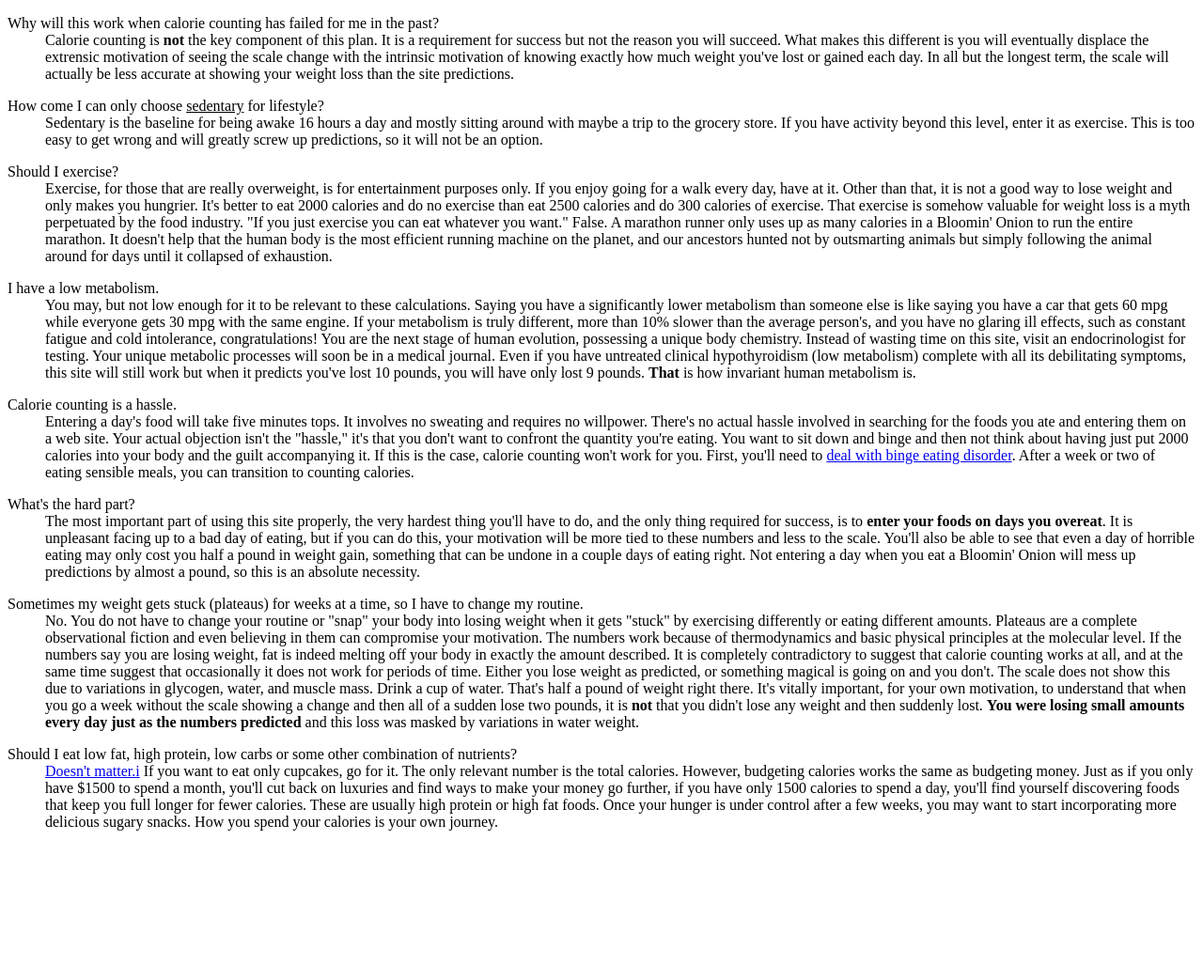
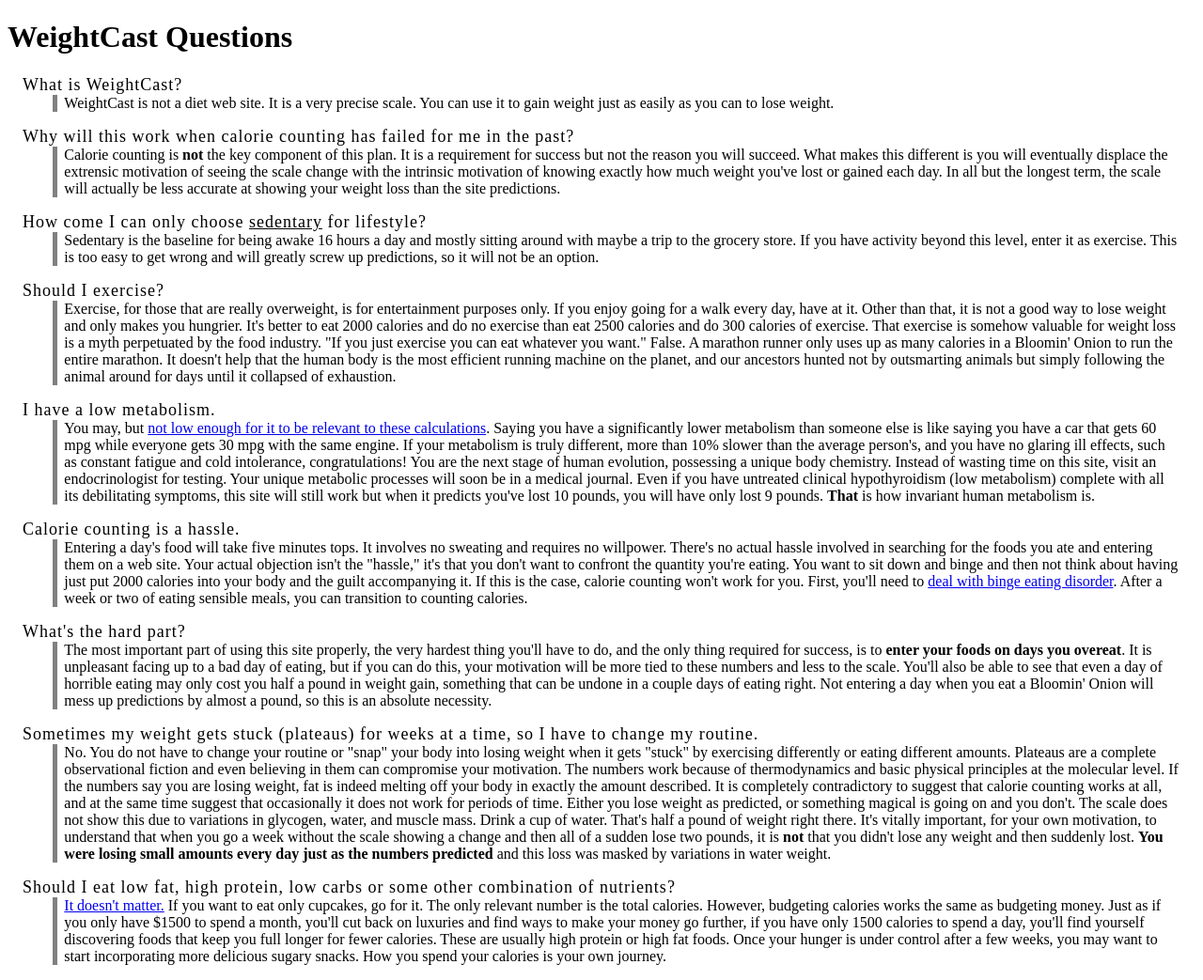
Before and after one commit to Lucent/fitCast, a PHP site: page /faq.html in a window 1280 px wide. Shown: the whole page at 94% size. Before the commit the page ends 884 px from the top, so only its background shows below. Run offline with PHP 8.4, Linux system fonts and the light colour scheme.

Commit message:
Link to FAQ and improve its appearance.

```diff
--- a/faq.html
+++ b/faq.html
@@ -2,11 +2,18 @@
 <html>
 <head>
 <style>
-dt		{ margin-top: 1em; }
+dl		{ margin: 1em; }
+dt		{ font-size: large; letter-spacing: 1px; }
+dd		{ margin-bottom: 1em; border-left: thick solid gray; padding-left: 1ex; margin-left: 2em; }
 </style>
 </head>
 <body>
+<h1>WeightCast Questions</h1>
 <dl>
+
+<dt>What is WeightCast?</dt>
+<dd>WeightCast is not a diet web site. It is a very precise scale. You can use it to gain weight just as easily as you can to lose weight.</dd>
+
 
 <dt>Why will this work when calorie counting has failed for me in the past?</dt>
 <dd>Calorie counting is <strong>not</strong> the key component of this plan. It is a requirement for success but not the reason you will succeed. What makes this different is you will eventually displace the extrensic motivation of seeing the scale change with the intrinsic motivation of knowing exactly how much weight you've lost or gained each day. In all but the longest term, the scale will actually be less accurate at showing your weight loss than the site predictions.
@@ -18,7 +25,7 @@ dt		{ margin-top: 1em; }
 <dd>Exercise, for those that are really overweight, is for entertainment purposes only. If you enjoy going for a walk every day, have at it. Other than that, it is not a good way to lose weight and only makes you hungrier. It's better to eat 2000 calories and do no exercise than eat 2500 calories and do 300 calories of exercise. That exercise is somehow valuable for weight loss is a myth perpetuated by the food industry. "If you just exercise you can eat whatever you want." False. A marathon runner only uses up as many calories in a Bloomin' Onion to run the entire marathon. It doesn't help that the human body is the most efficient running machine on the planet, and our ancestors hunted not by outsmarting animals but simply following the animal around for days until it collapsed of exhaustion.
 
 <dt>I have a low metabolism.</dt>
-<dd>You may, but not low enough for it to be relevant to these calculations. Saying you have a significantly lower metabolism than someone else is like saying you have a car that gets 60 mpg while everyone gets 30 mpg with the same engine. If your metabolism is truly different, more than 10% slower than the average person's, and you have no glaring ill effects, such as constant fatigue and cold intolerance, congratulations! You are the next stage of human evolution, possessing a unique body chemistry. Instead of wasting time on this site, visit an endocrinologist for testing. Your unique metabolic processes will soon be in a medical journal. Even if you have untreated clinical hypothyroidism (low metabolism) complete with all its debilitating symptoms, this site will still work but when it predicts you've lost 10 pounds, you will have only lost 9 pounds. <b>That</b> is how invariant human metabolism is.
+<dd>You may, but <a href="http://examine.com/faq/does-metabolism-vary-between-two-people.html">not low enough for it to be relevant to these calculations</a>. Saying you have a significantly lower metabolism than someone else is like saying you have a car that gets 60 mpg while everyone gets 30 mpg with the same engine. If your metabolism is truly different, more than 10% slower than the average person's, and you have no glaring ill effects, such as constant fatigue and cold intolerance, congratulations! You are the next stage of human evolution, possessing a unique body chemistry. Instead of wasting time on this site, visit an endocrinologist for testing. Your unique metabolic processes will soon be in a medical journal. Even if you have untreated clinical hypothyroidism (low metabolism) complete with all its debilitating symptoms, this site will still work but when it predicts you've lost 10 pounds, you will have only lost 9 pounds. <b>That</b> is how invariant human metabolism is.
 
 <dt>Calorie counting is a hassle.</dt>
 <dd>Entering a day's food will take five minutes tops. It involves no sweating and requires no willpower. There's no actual hassle involved in searching for the foods you ate and entering them on a web site. Your actual objection isn't the "hassle," it's that you don't want to confront the quantity you're eating. You want to sit down and binge and then not think about having just put 2000 calories into your body and the guilt accompanying it. If this is the case, calorie counting won't work for you. First, you'll need to <a href="http://www.amazon.com/Taming-Feast-Beast-Recognize-Struggle/dp/0440507243/">deal with binge eating disorder</a>. After a week or two of eating sensible meals, you can transition to counting calories.
@@ -32,7 +39,7 @@ dt		{ margin-top: 1em; }
 The scale does not show this due to variations in glycogen, water, and muscle mass. Drink a cup of water. That's half a pound of weight right there. It's vitally important, for your own motivation, to understand that when you go a week without the scale showing a change and then all of a sudden lose two pounds, it is <strong>not</strong> that you didn't lose any weight and then suddenly lost. <strong>You were losing small amounts every day just as the numbers predicted</strong> and this loss was masked by variations in water weight.
 
 <dt>Should I eat low fat, high protein, low carbs or some other combination of nutrients?</dt>
-<dd><a href="http://examine.com/faq/what-should-i-eat-for-weight-loss.html">Doesn't matter.i</a> If you want to eat only cupcakes, go for it. The only relevant number is the total calories. However, budgeting calories works the same as budgeting money. Just as if you only have $1500 to spend a month, you'll cut back on luxuries and find ways to make your money go further, if you have only 1500 calories to spend a day, you'll find yourself discovering foods that keep you full longer for fewer calories. These are usually high protein or high fat foods. Once your hunger is under control after a few weeks, you may want to start incorporating more delicious sugary snacks. How you spend your calories is your own journey.
+<dd><a href="http://examine.com/faq/what-should-i-eat-for-weight-loss.html">It doesn't matter.</a> If you want to eat only cupcakes, go for it. The only relevant number is the total calories. However, budgeting calories works the same as budgeting money. Just as if you only have $1500 to spend a month, you'll cut back on luxuries and find ways to make your money go further, if you have only 1500 calories to spend a day, you'll find yourself discovering foods that keep you full longer for fewer calories. These are usually high protein or high fat foods. Once your hunger is under control after a few weeks, you may want to start incorporating more delicious sugary snacks. How you spend your calories is your own journey.
 
 </dl>
 </body>
--- a/index.php
+++ b/index.php
@@ -21,6 +21,7 @@ input[type=text]	{ width: 5ex; font-size: medium; }
 <body>
 <h1>WeightCast</h1>
 <h2>Forecasting your weight with more precision than a jeweler's scale.</h2>
+<nav><a href="faq.html">Questions</a></nav>
 <form method="get">
 
 <fieldset>
```
